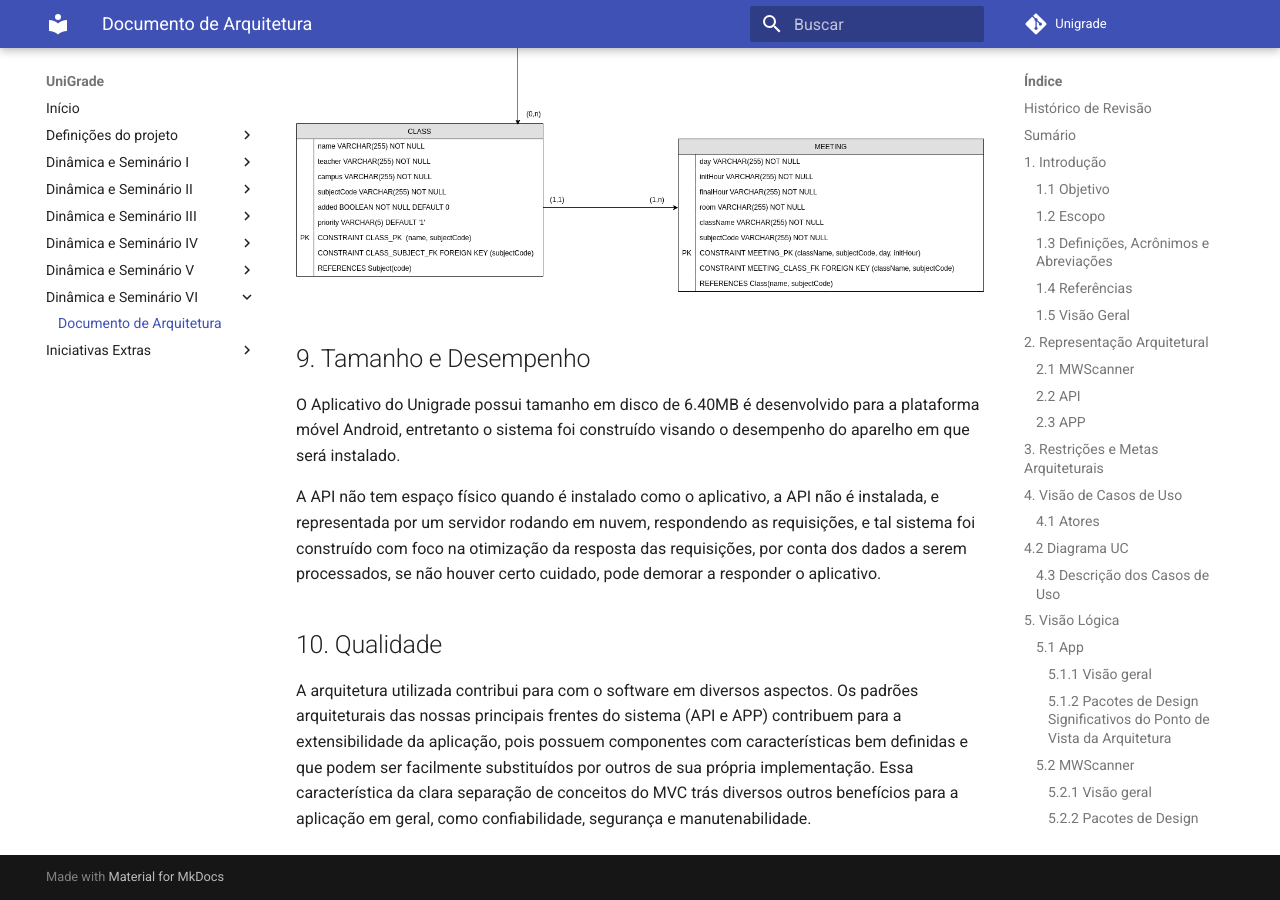
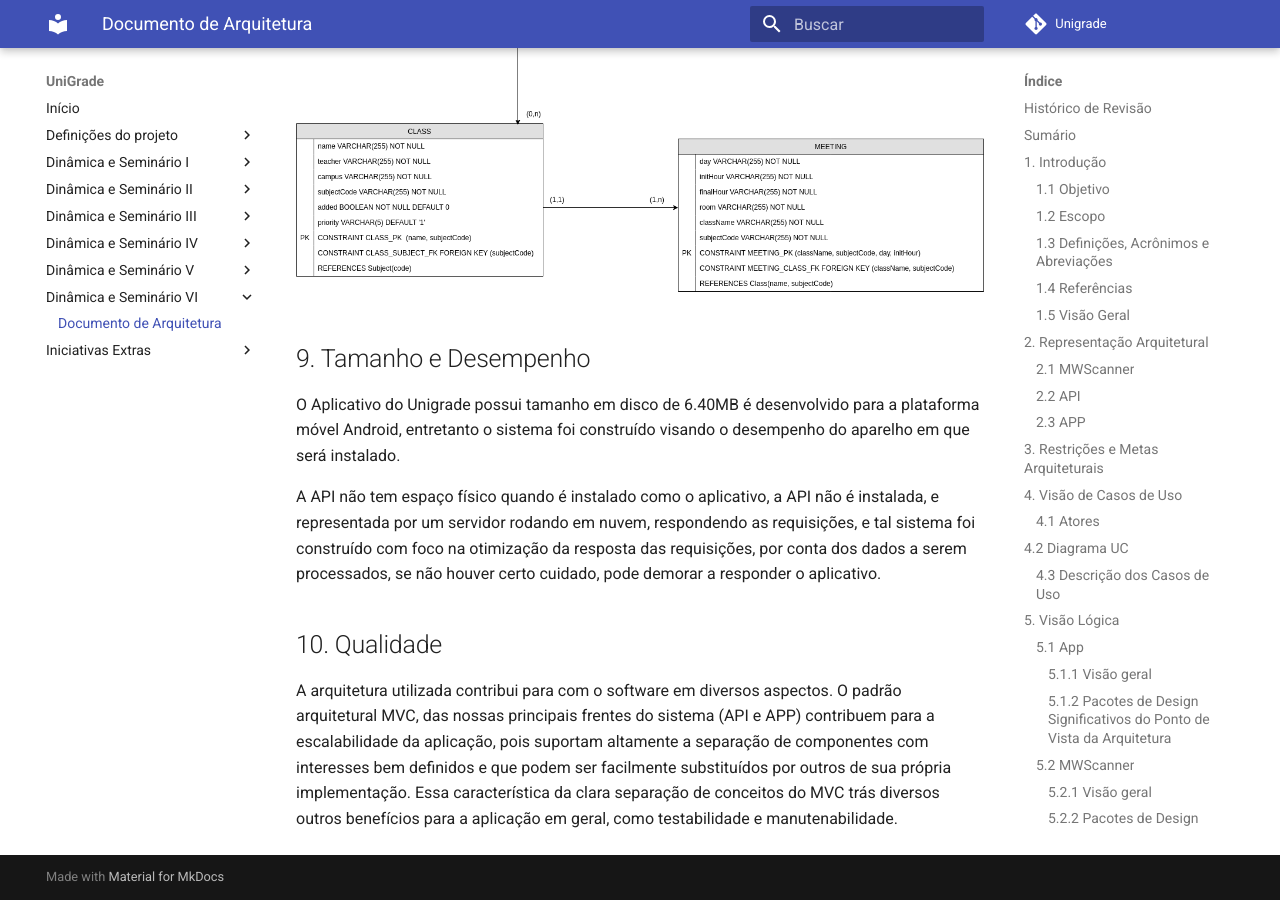
Before and after one commit to ads-unigrade-2019-1/Wiki, an MkDocs documentation site: the page built from docs/dinamica06/DAS.md, in a window 1280 px wide and 900 px high, scrolled down 18559 px. Built offline with MkDocs 1.6.1 and Material for MkDocs 9.7.7, drawn with Linux system fonts in a browser that asks for light colours.

Commit message:
changed quality topic

```diff
--- a/docs/dinamica06/DAS.md
+++ b/docs/dinamica06/DAS.md
@@ -374,5 +374,5 @@ A API não tem espaço físico quando é instalado como o aplicativo, a API não
 
 ## 10. Qualidade
 
-A arquitetura utilizada contribui para com o software em diversos aspectos. Os padrões arquiteturais das nossas principais frentes do sistema (API e APP) contribuem para a extensibilidade da aplicação, pois possuem componentes com características bem definidas e que podem ser facilmente substituídos por outros de sua própria implementação.
-Essa característica da clara separação de conceitos do MVC trás diversos outros benefícios para a aplicação em geral, como confiabilidade, segurança e manutenabilidade.
+A arquitetura utilizada contribui para com o software em diversos aspectos. O padrão arquitetural MVC, das nossas principais frentes do sistema (API e APP) contribuem para a escalabilidade da aplicação, pois suportam altamente a separação de componentes com interesses bem definidos e que podem ser facilmente substituídos por outros de sua própria implementação.
+Essa característica da clara separação de conceitos do MVC trás diversos outros benefícios para a aplicação em geral, como testabilidade e manutenabilidade.
```
